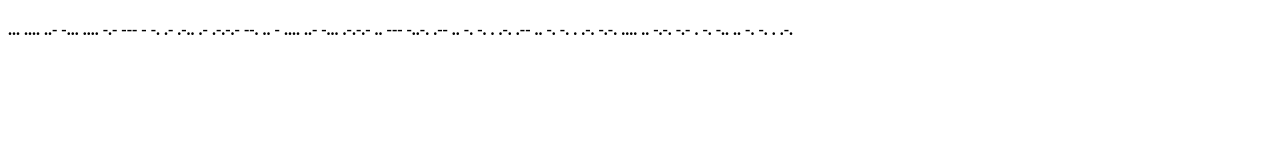
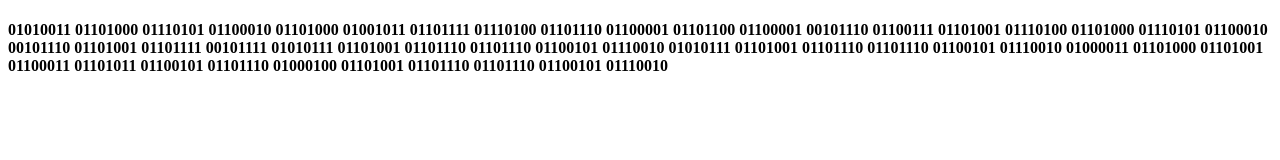
Before and after one commit to ShubhKotnala/ShubhKotnala.github.io, a plain HTML site: page index.html in a window 1280 px wide. Drawn offline with Linux system fonts and the light colour scheme.

Commit message:
Update index.html

```diff
--- a/index.html
+++ b/index.html
@@ -11,7 +11,8 @@
 <body>
 
   <title>Happy Birthday</title>
-  <h4> ... .... ..- -... .... -.- --- - -. .- .-.. .- .-.-.- --. .. - .... ..- -... .-.-.- .. --- -..-. .-- .. -. -. . .-. .-- .. -. -. . .-. -.-. .... .. -.-. -.- . -. -.. .. -. -. . .-. </h4>
+  <h4>01010011 01101000 01110101 01100010 01101000 01001011 01101111 01110100 01101110 01100001 01101100 01100001 00101110 01100111 01101001 01110100 01101000 01110101 01100010 00101110 01101001 01101111 00101111 01010111 01101001 01101110 01101110 01100101 01110010 01010111 01101001 01101110 01101110 01100101 01110010 01000011 01101000 01101001 01100011 01101011 01100101 01101110 01000100 01101001 01101110 01101110 01100101 01110010
+</h4>
 </body>
 
 </html>
```
